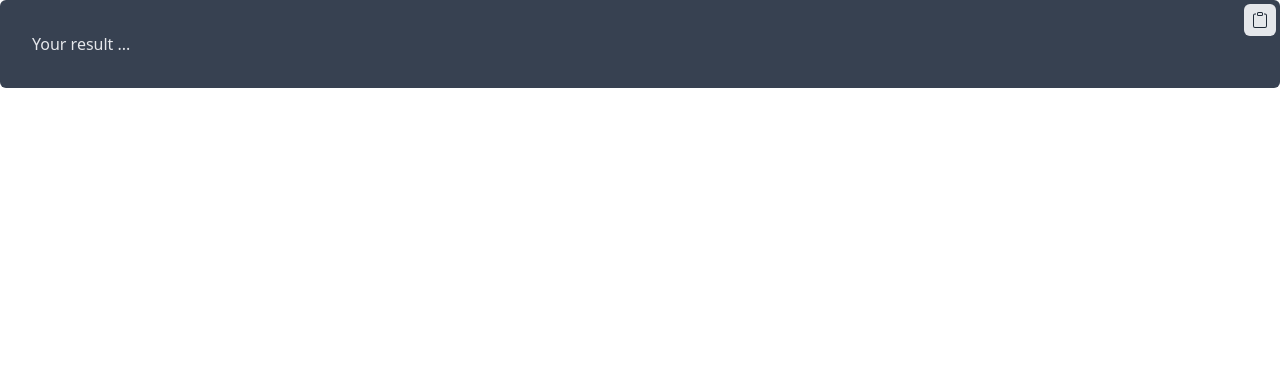
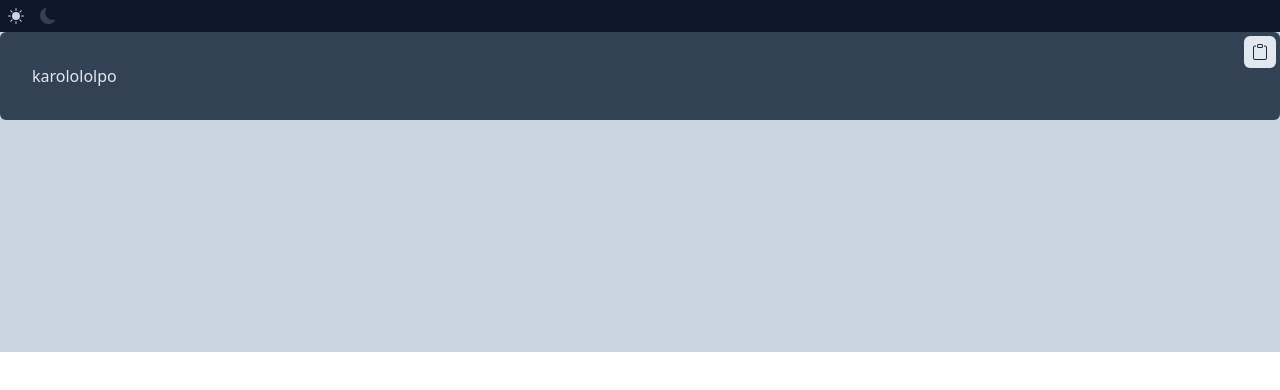
Before and after one commit to karo-fox/encryptor, a Vue app in the folder client/: page / in a window 1280 px wide. Shown: the top 390 px of the page. Built offline with nearby package versions, Linux system fonts and the light colour scheme.

Commit message:
feat(client): add dark mode toggle

```diff
--- a/client/src/App.vue
+++ b/client/src/App.vue
@@ -1,7 +1,16 @@
 <script setup lang="ts">
 import CopiableBlock from "./components/CopiableBlock.vue";
+import AppHeader from "./components/AppHeader.vue";
+import { useToggleDarkMode } from "./composables/toggleDarkMode";
+
+useToggleDarkMode();
 </script>
 
 <template>
-  <CopiableBlock result="karolololpo" />
+  <header class="sticky top-0 flex-none">
+    <AppHeader />
+  </header>
+  <body class="bg-slate-300 dark:bg-slate-800 h-80">
+    <CopiableBlock result="karolololpo" />
+  </body>
 </template>
--- /dev/null
+++ b/client/src/components/AppHeader.vue
@@ -0,0 +1,9 @@
+<script setup lang="ts">
+import DarkModeToggle from "./DarkModeToggle.vue";
+</script>
+
+<template>
+  <div class="bg-slate-900 text-slate-300">
+    <DarkModeToggle />
+  </div>
+</template>
--- a/client/src/components/CopiableBlock.vue
+++ b/client/src/components/CopiableBlock.vue
@@ -1,18 +1,15 @@
 <script setup lang="ts">
-import { useResultStore } from "@/stores/result";
-import { storeToRefs } from "pinia";
 import CopyToClipboardButton from "./CopyToClipboardButton.vue";
 
-const resultStore = useResultStore();
-const { result } = storeToRefs(resultStore);
+const props = defineProps(["result"]);
 
 async function copyToClipboard() {
-  await navigator.clipboard.writeText(result.value);
+  await navigator.clipboard.writeText(props.result);
 }
 </script>
 
 <template>
-  <div class="bg-gray-700 relative text-gray-200 rounded-md">
+  <div class="bg-slate-700 relative text-slate-200 rounded-md">
     <CopyToClipboardButton
       @copy="copyToClipboard"
       class="absolute top-1 right-1"
--- a/client/src/components/CopyToClipboardButton.vue
+++ b/client/src/components/CopyToClipboardButton.vue
@@ -6,8 +6,8 @@ import IconCopy from "./icons/IconCopy.vue";
   <button
     @click="$emit('copy')"
     type="button"
-    class="bg-gray-200 p-2 hover:bg-gray-400 rounded-md"
+    class="bg-slate-200 p-2 hover:bg-gray-400 rounded-md"
   >
-    <IconCopy class="text-gray-800" />
+    <IconCopy class="text-slate-800" />
   </button>
 </template>
--- /dev/null
+++ b/client/src/components/DarkModeToggle.vue
@@ -0,0 +1,35 @@
+<script setup lang="ts">
+import { ref, watch } from "vue";
+import IconSun from "./icons/IconSun.vue";
+import IconMoon from "./icons/IconMoon.vue";
+import { useToggleDarkMode } from "@/composables/toggleDarkMode";
+
+const isDarkMode = ref(true);
+const chosen = "text-slate-300";
+const disabled = "text-slate-700";
+const light = ref(chosen);
+const dark = ref(disabled);
+
+watch(isDarkMode, async () => {
+  if (isDarkMode.value) {
+    localStorage.theme = "dark";
+    light.value = disabled;
+    dark.value = chosen;
+    useToggleDarkMode();
+  } else {
+    localStorage.theme = "light";
+    light.value = chosen;
+    dark.value = disabled;
+    useToggleDarkMode();
+  }
+});
+</script>
+
+<template>
+  <button class="inline m-2" @click="isDarkMode = false">
+    <IconSun :class="light" />
+  </button>
+  <button class="inline m-2" @click="isDarkMode = true">
+    <IconMoon :class="dark" />
+  </button>
+</template>
--- /dev/null
+++ b/client/src/components/icons/IconGithub.vue
@@ -0,0 +1,14 @@
+<template>
+  <svg
+    xmlns="http://www.w3.org/2000/svg"
+    width="16"
+    height="16"
+    fill="currentColor"
+    class="bi bi-github"
+    viewBox="0 0 16 16"
+  >
+    <path
+      d="M8 0C3.58 0 0 3.58 0 8c0 3.54 2.29 6.53 5.47 7.59.4.07.55-.17.55-.38 0-.19-.01-.82-.01-1.49-2.01.37-2.53-.49-2.69-.94-.09-.23-.48-.94-.82-1.13-.28-.15-.68-.52-.01-.53.63-.01 1.08.58 1.23.82.72 1.21 1.87.87 2.33.66.07-.52.28-.87.51-1.07-1.78-.2-3.64-.89-3.64-3.95 0-.87.31-1.59.82-2.15-.08-.2-.36-1.02.08-2.12 0 0 .67-.21 2.2.82.64-.18 1.32-.27 2-.27.68 0 1.36.09 2 .27 1.53-1.04 2.2-.82 2.2-.82.44 1.1.16 1.92.08 2.12.51.56.82 1.27.82 2.15 0 3.07-1.87 3.75-3.65 3.95.29.25.54.73.54 1.48 0 1.07-.01 1.93-.01 2.2 0 .21.15.46.55.38A8.012 8.012 0 0 0 16 8c0-4.42-3.58-8-8-8z"
+    />
+  </svg>
+</template>
--- /dev/null
+++ b/client/src/components/icons/IconLinkedIn.vue
@@ -0,0 +1,14 @@
+<template>
+  <svg
+    xmlns="http://www.w3.org/2000/svg"
+    width="16"
+    height="16"
+    fill="currentColor"
+    class="bi bi-linkedin"
+    viewBox="0 0 16 16"
+  >
+    <path
+      d="M0 1.146C0 .513.526 0 1.175 0h13.65C15.474 0 16 .513 16 1.146v13.708c0 .633-.526 1.146-1.175 1.146H1.175C.526 16 0 15.487 0 14.854V1.146zm4.943 12.248V6.169H2.542v7.225h2.401zm-1.2-8.212c.837 0 1.358-.554 1.358-1.248-.015-.709-.52-1.248-1.342-1.248-.822 0-1.359.54-1.359 1.248 0 .694.521 1.248 1.327 1.248h.016zm4.908 8.212V9.359c0-.216.016-.432.08-.586.173-.431.568-.878 1.232-.878.869 0 1.216.662 1.216 1.634v3.865h2.401V9.25c0-2.22-1.184-3.252-2.764-3.252-1.274 0-1.845.7-2.165 1.193v.025h-.016a5.54 5.54 0 0 1 .016-.025V6.169h-2.4c.03.678 0 7.225 0 7.225h2.4z"
+    />
+  </svg>
+</template>
--- /dev/null
+++ b/client/src/components/icons/IconMoon.vue
@@ -0,0 +1,14 @@
+<template>
+  <svg
+    xmlns="http://www.w3.org/2000/svg"
+    width="16"
+    height="16"
+    fill="currentColor"
+    class="bi bi-moon-fill"
+    viewBox="0 0 16 16"
+  >
+    <path
+      d="M6 .278a.768.768 0 0 1 .08.858 7.208 7.208 0 0 0-.878 3.46c0 4.021 3.278 7.277 7.318 7.277.527 0 1.04-.055 1.533-.16a.787.787 0 0 1 .81.316.733.733 0 0 1-.031.893A8.349 8.349 0 0 1 8.344 16C3.734 16 0 12.286 0 7.71 0 4.266 2.114 1.312 5.124.06A.752.752 0 0 1 6 .278z"
+    />
+  </svg>
+</template>
--- /dev/null
+++ b/client/src/components/icons/IconSun.vue
@@ -0,0 +1,14 @@
+<template>
+  <svg
+    xmlns="http://www.w3.org/2000/svg"
+    width="16"
+    height="16"
+    fill="currentColor"
+    class="bi bi-sun-fill"
+    viewBox="0 0 16 16"
+  >
+    <path
+      d="M8 12a4 4 0 1 0 0-8 4 4 0 0 0 0 8zM8 0a.5.5 0 0 1 .5.5v2a.5.5 0 0 1-1 0v-2A.5.5 0 0 1 8 0zm0 13a.5.5 0 0 1 .5.5v2a.5.5 0 0 1-1 0v-2A.5.5 0 0 1 8 13zm8-5a.5.5 0 0 1-.5.5h-2a.5.5 0 0 1 0-1h2a.5.5 0 0 1 .5.5zM3 8a.5.5 0 0 1-.5.5h-2a.5.5 0 0 1 0-1h2A.5.5 0 0 1 3 8zm10.657-5.657a.5.5 0 0 1 0 .707l-1.414 1.415a.5.5 0 1 1-.707-.708l1.414-1.414a.5.5 0 0 1 .707 0zm-9.193 9.193a.5.5 0 0 1 0 .707L3.05 13.657a.5.5 0 0 1-.707-.707l1.414-1.414a.5.5 0 0 1 .707 0zm9.193 2.121a.5.5 0 0 1-.707 0l-1.414-1.414a.5.5 0 0 1 .707-.707l1.414 1.414a.5.5 0 0 1 0 .707zM4.464 4.465a.5.5 0 0 1-.707 0L2.343 3.05a.5.5 0 1 1 .707-.707l1.414 1.414a.5.5 0 0 1 0 .708z"
+    />
+  </svg>
+</template>
--- /dev/null
+++ b/client/src/composables/toggleDarkMode.ts
@@ -0,0 +1,11 @@
+export function useToggleDarkMode() {
+  if (
+    localStorage.theme === "dark" ||
+    (!("theme" in localStorage) &&
+      window.matchMedia("(prefers-color-scheme: dark)").matches)
+  ) {
+    document.documentElement.classList.add("dark");
+  } else {
+    document.documentElement.classList.remove("dark");
+  }
+}
--- a/client/tailwind.config.js
+++ b/client/tailwind.config.js
@@ -6,4 +6,5 @@ module.exports = {
     extend: {},
   },
   plugins: [],
+  darkMode: "class",
 };
```
Also changed, not shown: 1 other file (tests, documents, lock files or other folders).
